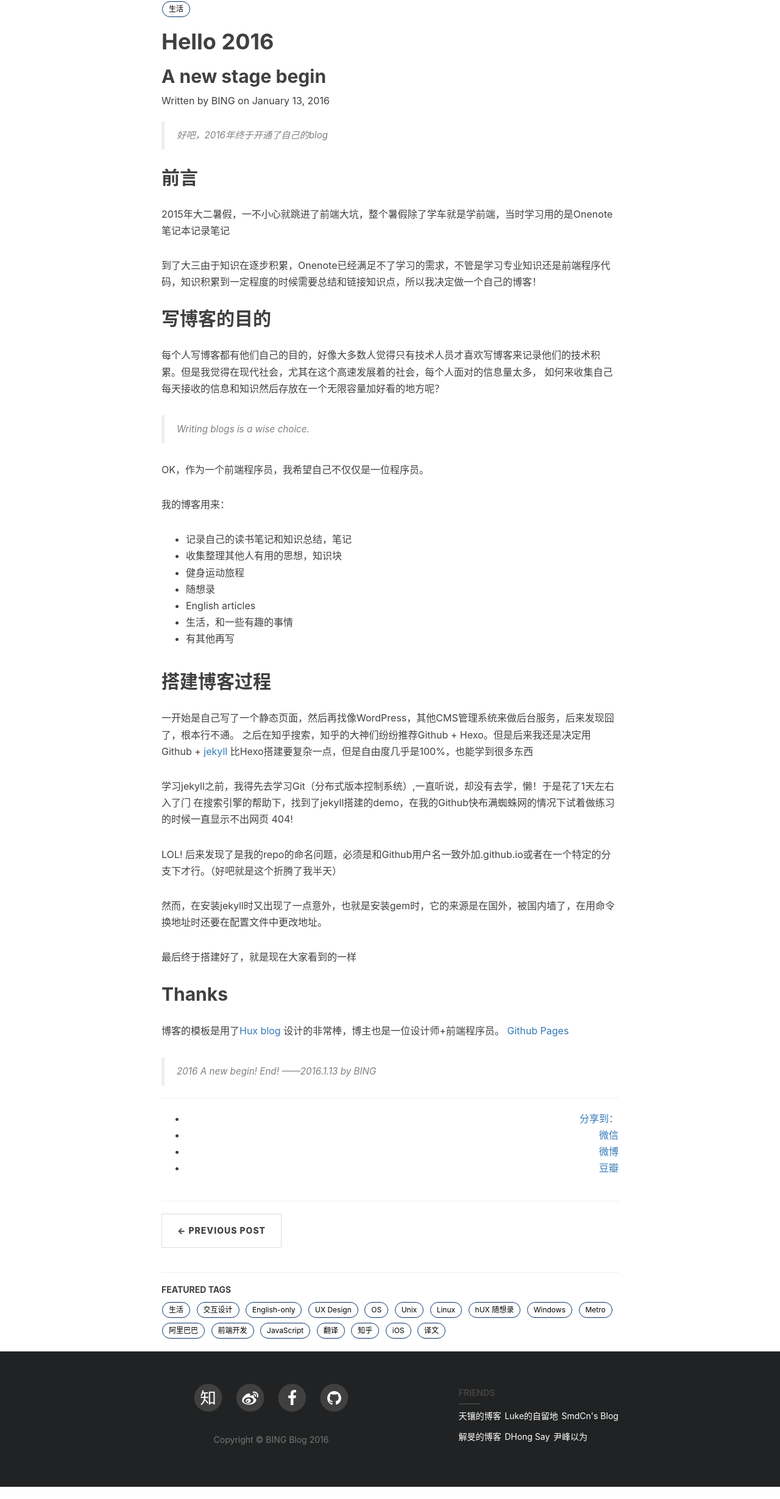
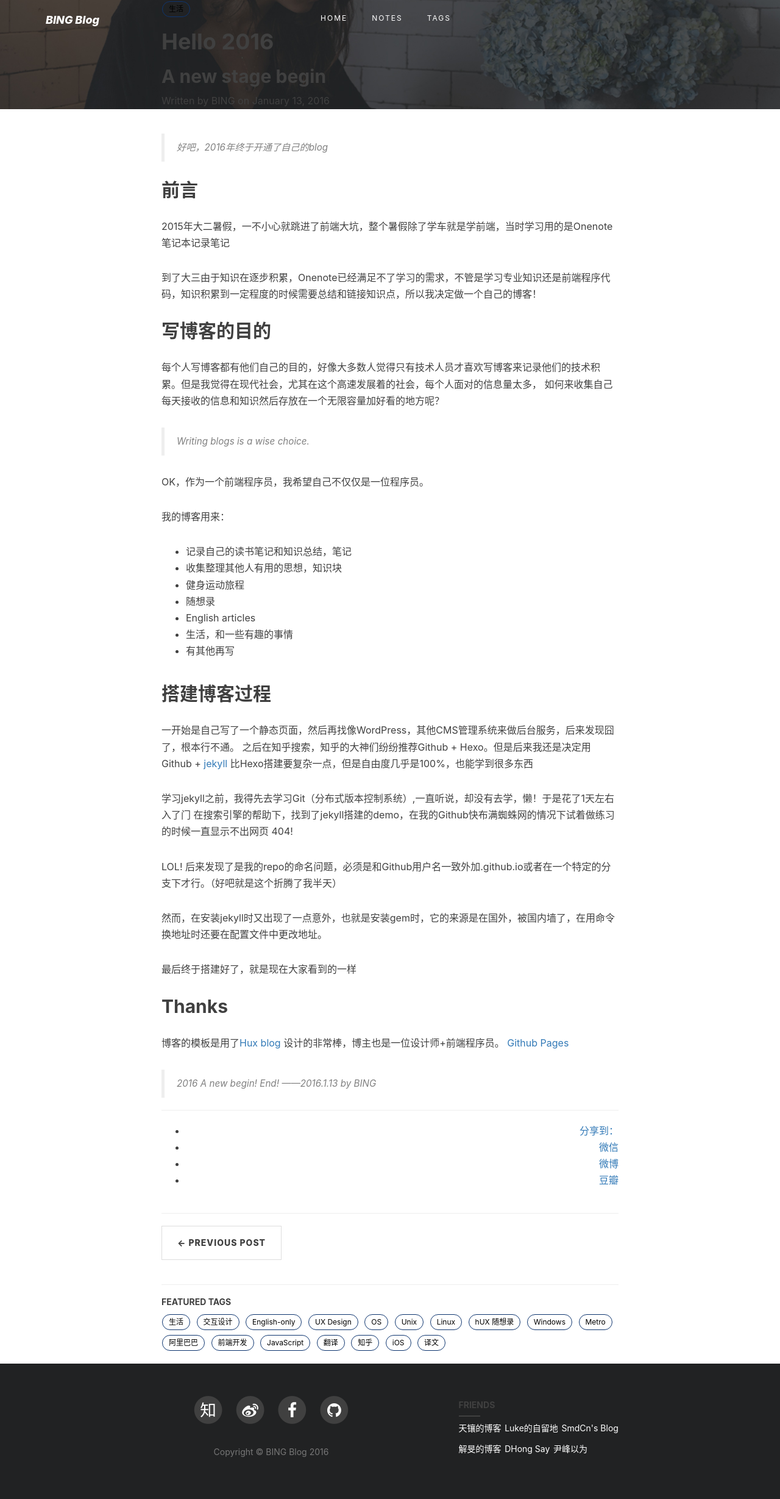
Before and after one commit to Tonnnylee/BlogTheme, a Jekyll site: the page built from _posts/2016-1-13-hello-2016.markdown, in a window 1280 px wide. Shown: the whole page at 61% size. Built offline with Jekyll 4.4.1, drawn with Linux system fonts in a browser that asks for light colours; nearby versions of some CDN libraries; comment, search, counter and statistics services are not loaded.

Commit message:
test css good

```diff
--- a/_layouts/post.html
+++ b/_layouts/post.html
@@ -9,7 +9,7 @@ layout: default
 		background-image: url('{{ site.baseurl }}/{% if page.header-img %}{{ page.header-img }}{% else %}{{ site.header-img }}{% endif %}')
 	}
 </style>
-<header class="introiheader">
+<header class="intro-header">
 	<div class="container">
 		<div class="row">
 			<div class="col-lg-8 col-lg-offset-2 col-md-10 col-md-offset-1">
```
